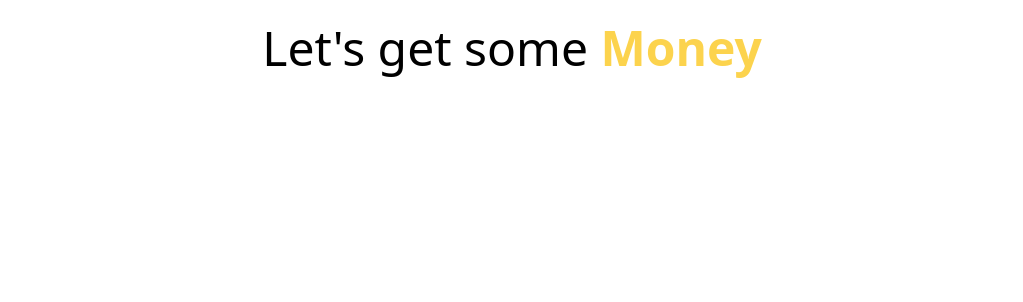
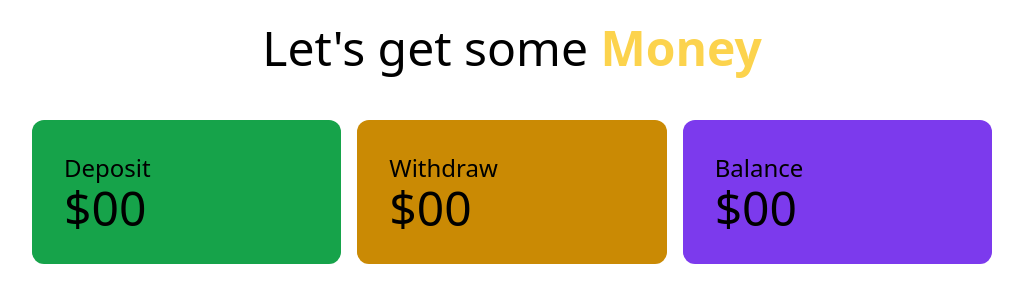
Before and after one commit to kawser2917/The_unity_bank_js, a plain HTML site: page bank.html in a window 1280 px wide. Shown: the whole page, without its empty margins (128-1151 px from the left). Drawn offline with nearby package versions, Linux system fonts and the light colour scheme.

Commit message:
amount section design finish

```diff
--- a/bank.html
+++ b/bank.html
@@ -10,7 +10,24 @@
     <header>
         <h1 class="text-5xl text-center mt-6">Let's get some <span class="text-amber-300 font-semibold">Money</span></h1>
     </header>
-    <main>
+    <main class="mt-12">
+        <div class="grid grid-cols-1 lg:grid-cols-3 gap-4 w-9/12 mx-auto">
+            <div class="bg-green-600 p-8 rounded-xl">
+                <h4 class="text-2xl">Deposit</h4>
+                <h2 class="text-5xl">$00</h2>
+
+            </div>
+            <div class="bg-yellow-600 p-8 rounded-xl">
+                <h4 class="text-2xl">Withdraw</h4>
+                <h2 class="text-5xl">$00</h2>
+
+            </div>
+            <div class="bg-violet-600 p-8 rounded-xl">
+                <h4 class="text-2xl">Balance</h4>
+                <h2 class="text-5xl">$00</h2>
+
+            </div>
+        </div>
 
     </main>
 
```
